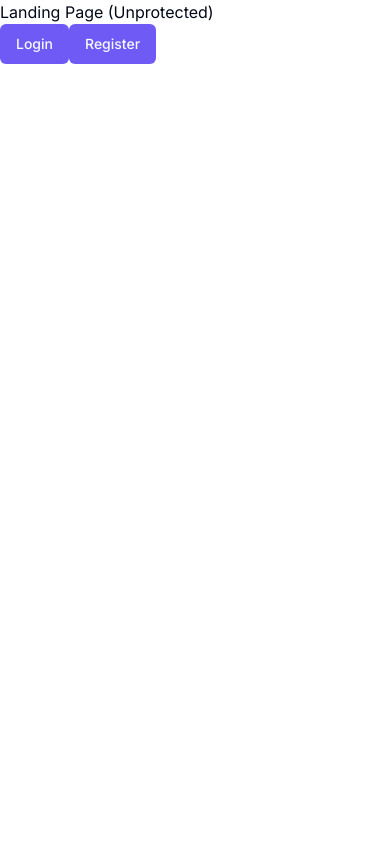
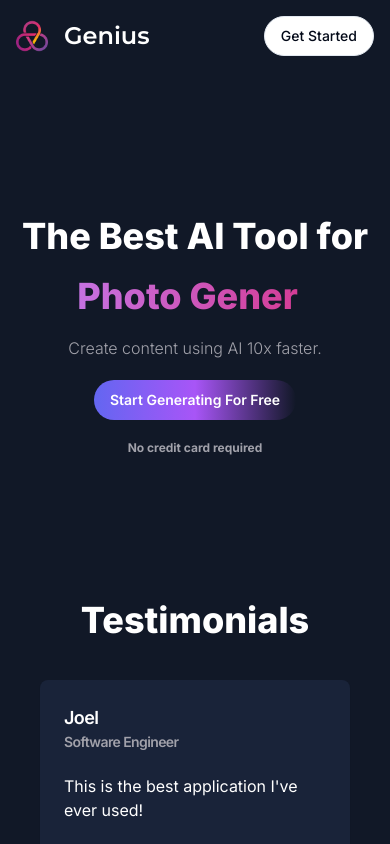
Before and after one commit to kareempjackson/saas-ai-test-proj, a Next.js app: page / in a window 390 px wide. Built offline with nearby package versions, Linux system fonts and the light colour scheme; no server answers.

Commit message:
setup landing page

```diff
--- /dev/null
+++ b/app/(landing)/layout.tsx
@@ -0,0 +1,9 @@
+const LandingLayout = ({ children }: { children: React.ReactNode }) => {
+  return (
+    <main className="h-full bg-[#111827] overflow-auto">
+      <div className="mx-auto max-w-screen-xl h-full">{children}</div>
+    </main>
+  );
+};
+
+export default LandingLayout;
--- a/app/(landing)/page.tsx
+++ b/app/(landing)/page.tsx
@@ -1,17 +1,16 @@
 import { Button } from "@/components/ui/button";
 import Image from "next/image";
 import Link from "next/link";
+import { LandingNavbar } from "@/components/landing-navbar";
+import { LandingHero } from "@/components/landing-hero";
+import { LandingContent } from "@/components/landing-content";
 
 const LandingPage = () => {
   return (
-    <div>
-      <div>Landing Page (Unprotected)</div>
-      <Link href="/sign-in">
-        <Button>Login</Button>
-      </Link>
-      <Link href="/sign-up">
-        <Button>Register</Button>
-      </Link>
+    <div className="h-full">
+      <LandingNavbar />
+      <LandingHero />
+      <LandingContent />
     </div>
   );
 };
--- /dev/null
+++ b/components/landing-content.tsx
@@ -0,0 +1,62 @@
+"use client";
+
+import { Card, CardContent, CardHeader, CardTitle } from "@/components/ui/card";
+
+const testimonials = [
+  {
+    name: "Joel",
+    avatar: "J",
+    title: "Software Engineer",
+    description: "This is the best application I've ever used!",
+  },
+  {
+    name: "Antonio",
+    avatar: "A",
+    title: "Designer",
+    description: "I use this daily for generating new photos!",
+  },
+  {
+    name: "Mark",
+    avatar: "M",
+    title: "CEO",
+    description:
+      "This app has changed my life, cannot imagine working without it!",
+  },
+  {
+    name: "Mary",
+    avatar: "M",
+    title: "CFO",
+    description:
+      "The best in class, definitely worth the premium subscription!",
+  },
+];
+
+export const LandingContent = () => {
+  return (
+    <div className="px-10 pb-20">
+      <h2 className="text-center text-4xl text-white font-extrabold mb-10">
+        Testimonials
+      </h2>
+      <div className="grid grid-cols-1 sm:grid-cols-2 md:grid-cols-3 lg:grid-cols-4 gap-4">
+        {testimonials.map((item) => (
+          <Card
+            key={item.description}
+            className="bg-[#192339] border-none text-white"
+          >
+            <CardHeader>
+              <CardTitle className="flex items-center gap-x-2">
+                <div>
+                  <p className="text-lg">{item.name}</p>
+                  <p className="text-zinc-400 text-sm">{item.title}</p>
+                </div>
+              </CardTitle>
+              <CardContent className="pt-4 px-0">
+                {item.description}
+              </CardContent>
+            </CardHeader>
+          </Card>
+        ))}
+      </div>
+    </div>
+  );
+};
--- /dev/null
+++ b/components/landing-hero.tsx
@@ -0,0 +1,49 @@
+"use client";
+
+import { useAuth } from "@clerk/nextjs";
+import TypewriterComponent from "typewriter-effect";
+import Link from "next/link";
+import { Button } from "@/components/ui/button";
+
+export const LandingHero = () => {
+  const { isSignedIn } = useAuth();
+
+  return (
+    <div className="text-white font-bold py-36 text-center space-y-5">
+      <div className="text-4xl sm:text-5xl md:text-6xl lg:text-7xl space-y-5 font-extrabold">
+        <h1>The Best AI Tool for</h1>
+        <div className="text-transparent bg-clip-text bg-gradient-to-r from-purple-400 to-pink-600">
+          <TypewriterComponent
+            options={{
+              strings: [
+                "Chatbot",
+                "Photo Generation",
+                "Music Generation",
+                "Code Generation",
+                "Video Generation",
+              ],
+              autoStart: true,
+              loop: true,
+            }}
+          />
+        </div>
+      </div>
+      <div className="text-sn md:text-xl font-light text-zinc-400">
+        Create content using AI 10x faster.
+      </div>
+      <div>
+        <Link href={isSignedIn ? "/dashboard" : "/sign-up"}>
+          <Button
+            variant="premium"
+            className="md:text-lg p-4 md:p-6 rounded-full font-semibold"
+          >
+            Start Generating For Free
+          </Button>
+        </Link>
+      </div>
+      <div className="text-zinc-400 text-xs md:text-sm ">
+        No credit card required
+      </div>
+    </div>
+  );
+};
--- /dev/null
+++ b/components/landing-navbar.tsx
@@ -0,0 +1,38 @@
+"use client";
+
+import { Montserrat } from "next/font/google";
+import Image from "next/image";
+import Link from "next/link";
+import { useAuth } from "@clerk/nextjs";
+
+import { cn } from "@/lib/utils";
+import { Button } from "@/components/ui/button";
+
+const font = Montserrat({
+  weight: "600",
+  subsets: ["latin"],
+});
+
+export const LandingNavbar = () => {
+  const { isSignedIn } = useAuth();
+
+  return (
+    <nav className="p-4 bg-transparent flex items-center justify-between">
+      <Link href="/" className="flex items-center">
+        <div className="relative h-8 w-8 mr-4">
+          <Image fill alt="logo" src="/logo.png" />
+        </div>
+        <h1 className={cn("text-2xl font-bold text-white", font.className)}>
+          Genius
+        </h1>
+      </Link>
+      <div className="flex items-center gap-x-2">
+        <Link href={isSignedIn ? "/dashboard" : "/sign-up"}>
+          <Button variant="outline" className="rounded-full">
+            Get Started
+          </Button>
+        </Link>
+      </div>
+    </nav>
+  );
+};
--- a/package.json
+++ b/package.json
@@ -34,6 +34,7 @@
     "stripe": "^13.10.0",
     "tailwind-merge": "^1.14.0",
     "tailwindcss-animate": "^1.0.7",
+    "typewriter-effect": "^2.21.0",
     "zod": "^3.22.4",
     "zustand": "^4.4.3"
   },
```
Also changed, not shown: 1 other file (tests, documents, lock files or other folders).
